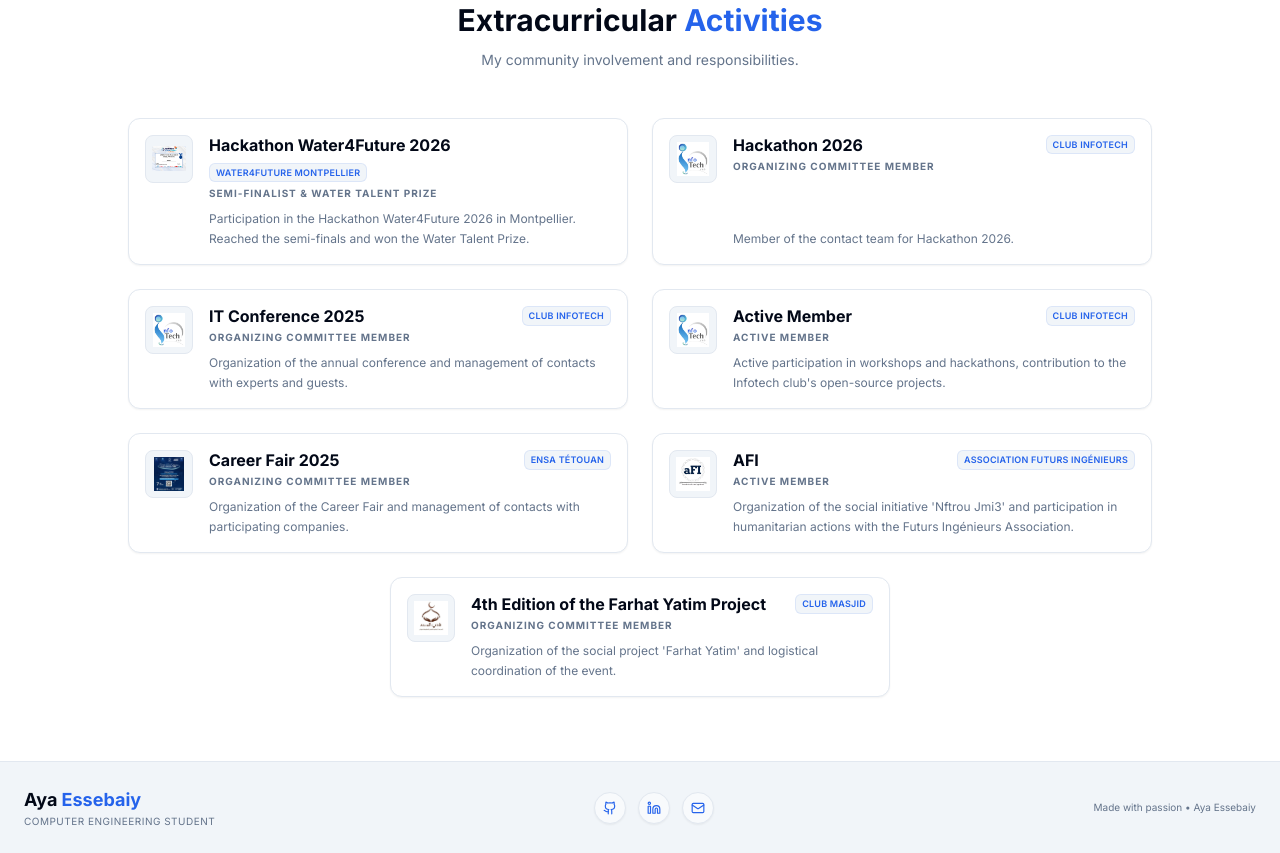
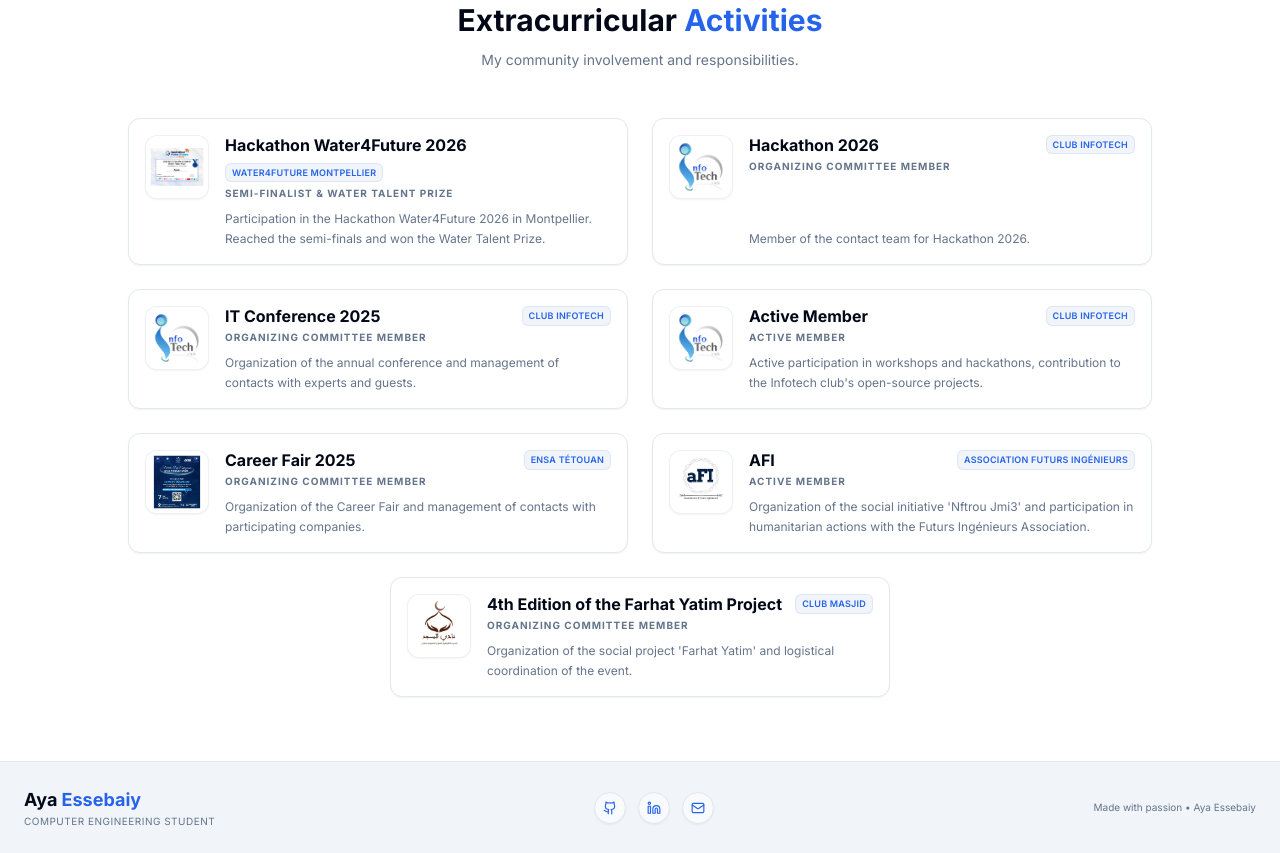
Before and after one commit to essebaiyayaa/Portfolio, a React (Vite) app: page / in a window 1280 px wide. Shown: the part 3880-4733 px from the top of the page. Built offline with nearby package versions, Linux system fonts and the light colour scheme; the HTML template or start-up script is replaced by a standard one.

Commit message:
Enhance extracurricular activity logos with improved sizing and white background

```diff
--- a/src/components/Extracurricular.tsx
+++ b/src/components/Extracurricular.tsx
@@ -110,11 +110,11 @@ export default function Extracurricular() {
                         >
                             {/* Logo Section */}
                             <div className="shrink-0">
-                                <div className="w-12 h-12 rounded-lg bg-secondary p-1.5 flex items-center justify-center border border-border group-hover:border-primary/20 transition-colors">
+                                <div className="w-14 h-14 md:w-16 md:h-16 rounded-xl bg-white flex items-center justify-center border border-border/60 shadow-sm group-hover:shadow group-hover:border-primary/30 transition-all p-1.5 overflow-hidden">
                                     <img
                                         src={`/images/${activity.image}`}
                                         alt={activity.organization}
-                                        className="w-full h-full object-contain"
+                                        className="w-full h-full object-contain scale-105"
                                         onError={(e) => {
                                             const target = e.target as HTMLImageElement;
                                             target.style.display = 'none';
```
